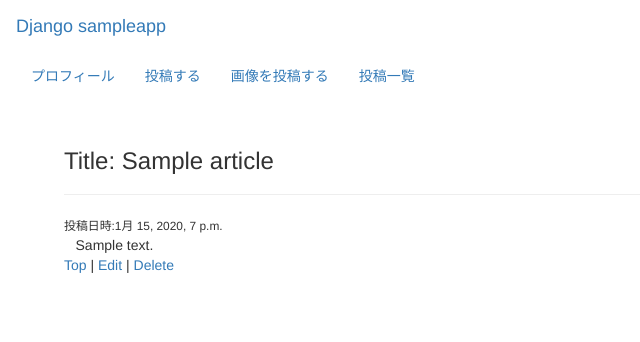
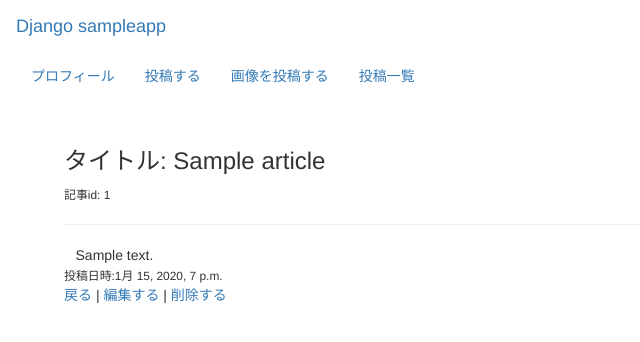
Before and after one commit to YusukeKADO/team-project, a Django app: page /1/ in a window 1280 px wide. Shown: the top 342 px of the page, without its empty margins (0-640 px from the left). Run offline with Django 3.2, Linux system fonts and the light colour scheme; tables that the repository leaves empty hold one stand-in row (values such as "Sample post"); some libraries are stand-ins or nearby versions.

Commit message:
final commit

```diff
--- a/sampleapp/forms.py
+++ b/sampleapp/forms.py
@@ -11,10 +11,10 @@ class ArticleCreateForm(forms.ModelForm):
             'body',
         )
         widgets = {
-            'title':forms.Textarea(
+            'タイトル':forms.Textarea(
                 attrs = {'rows':1, 'cols':16, 'placeholder':'タイトルを入力'}
             ),
-            'body': forms.Textarea(
+            '本文': forms.Textarea(
                 attrs = {'rows':4, 'cols':16, 'placeholder':'ここに入力'}
             ),
         }
--- a/sampleapp/views.py
+++ b/sampleapp/views.py
@@ -1,6 +1,7 @@
 from django.shortcuts import render, redirect
 from django.http import HttpResponse
 from django.http import Http404
+from django.utils import timezone
 
 from .forms import ArticleCreateForm, MediaCreateForm
 
@@ -70,20 +71,15 @@ def update(request, article_id):
         article = Article.objects.get(pk=article_id)
     except Article.DoesNotExist:
         raise Http404("Article does not exist.")
-    if request.method == "POST":
-        article.title = request.POST['title']
-        article.body = request.POST['text']
-        article.save()
-        return redirect(detail, article_id)
     context = {
-        "article_id": article_id
+        "article": article
     }
     return render(request, 'sampleapp/edit.html', context)
 
 def delete(request, article_id):
     try:
         article = Article.objects.get(pk=article_id)
-    except Article>DoesNotExist:
+    except Article.DoesNotExist:
         raise Http404("Article does not exist.")
     article.delete()
 
--- a/static/css/user_profile.css
+++ b/static/css/user_profile.css
@@ -38,8 +38,7 @@
     margin: 0 auto;
 }
 .sns-icon{
-    height: 30px;
-    width: 30px;
+    height: 35px;
     object-fit: cover;
 }
 .list-t{
--- a/templates/home.html
+++ b/templates/home.html
@@ -23,7 +23,7 @@
                 <span class="icon-bar"></span>
                 <span class="icon-bar"></span>
             </button>
-            <a href="{%url 'sampleapp:redirect_test' %}" class="navbar-brand">Django sampleapp</a>
+            <a href="{%url 'sampleapp:index' %}" class="navbar-brand">Django sampleapp</a>
         </div>
 
         <div id="gnavi" class="collapse navbar-collapse">
--- a/templates/sampleapp/detail.html
+++ b/templates/sampleapp/detail.html
@@ -7,16 +7,17 @@
 
 {%block content%}
 <div class="detail">
-    <h3>Title: {{ article.title }}</h3>
+    <h3>タイトル: {{ article.title }}</h3>
+    <small>記事id: {{article.id}}</small>
     <hr>
-    <small>投稿日時:{{ article.posted_at }}</small>
     <div class="summary">
       {{ article.body | linebreaksbr }}
     </div>
+    <small>投稿日時:{{ article.posted_at }}</small>
     <p>
-      <a href="{%url 'sampleapp:index'%}">Top</a> |
-      <a href="{%url 'sampleapp:update'　article.id%}">Edit</a> |
-      <a href="{%url 'sampleapp:delete' article.id%}">Delete</a>
+      <a href="{%url 'sampleapp:index'%}">戻る</a> |
+      <a href="{%url 'sampleapp:update' article.id%}">編集する</a> |
+      <a href="{%url 'sampleapp:delete' article.id%}">削除する</a>
     </p>
 </div>
 {%endblock%}
--- a/templates/sampleapp/index.html
+++ b/templates/sampleapp/index.html
@@ -11,7 +11,7 @@
   <hr>
   {%if articles%}
     {%for article in articles%}
-      <a href="">{{article.title}}</a>
+      <a href="{%url 'sampleapp:detail' article.id%}">{{article.title}}</a>
       <small>[{{article.posted_at}}]</small>
       <div class="summary">
         {{article.body | linebreaksbr}}
```
